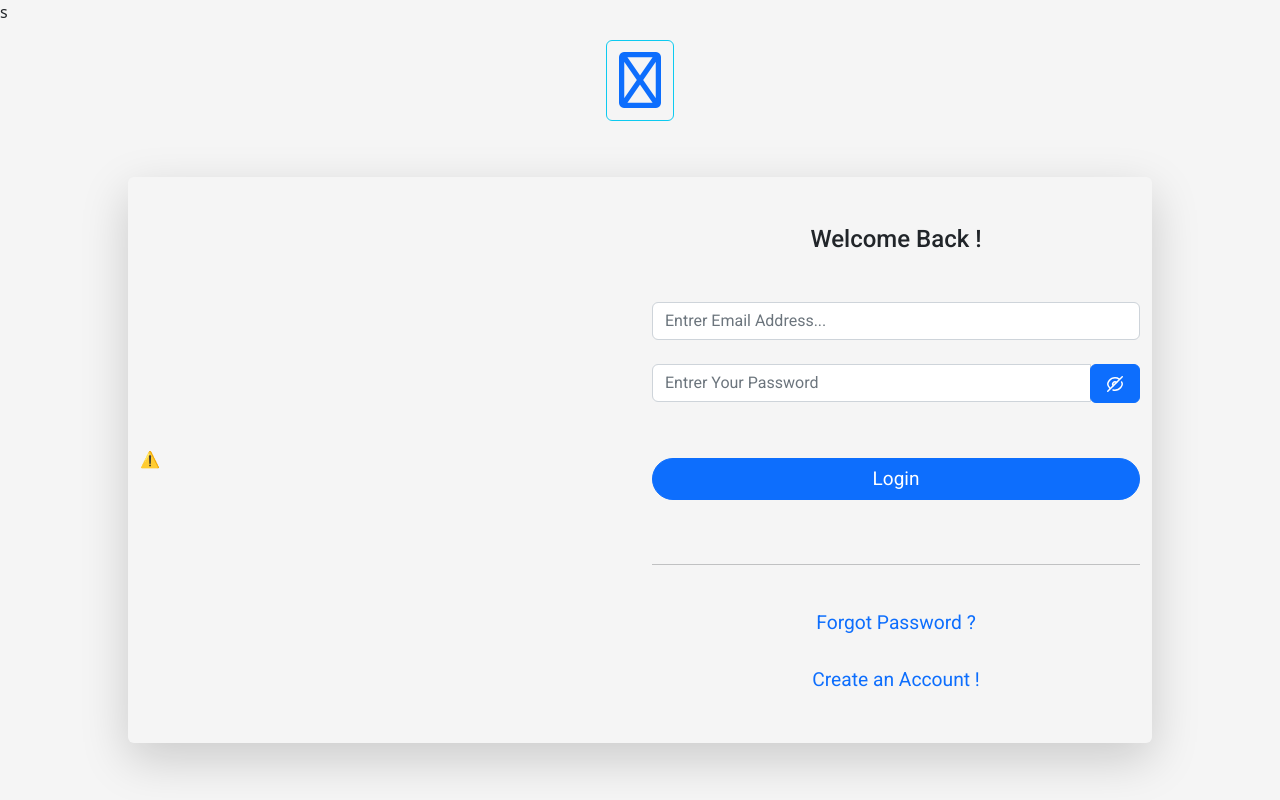
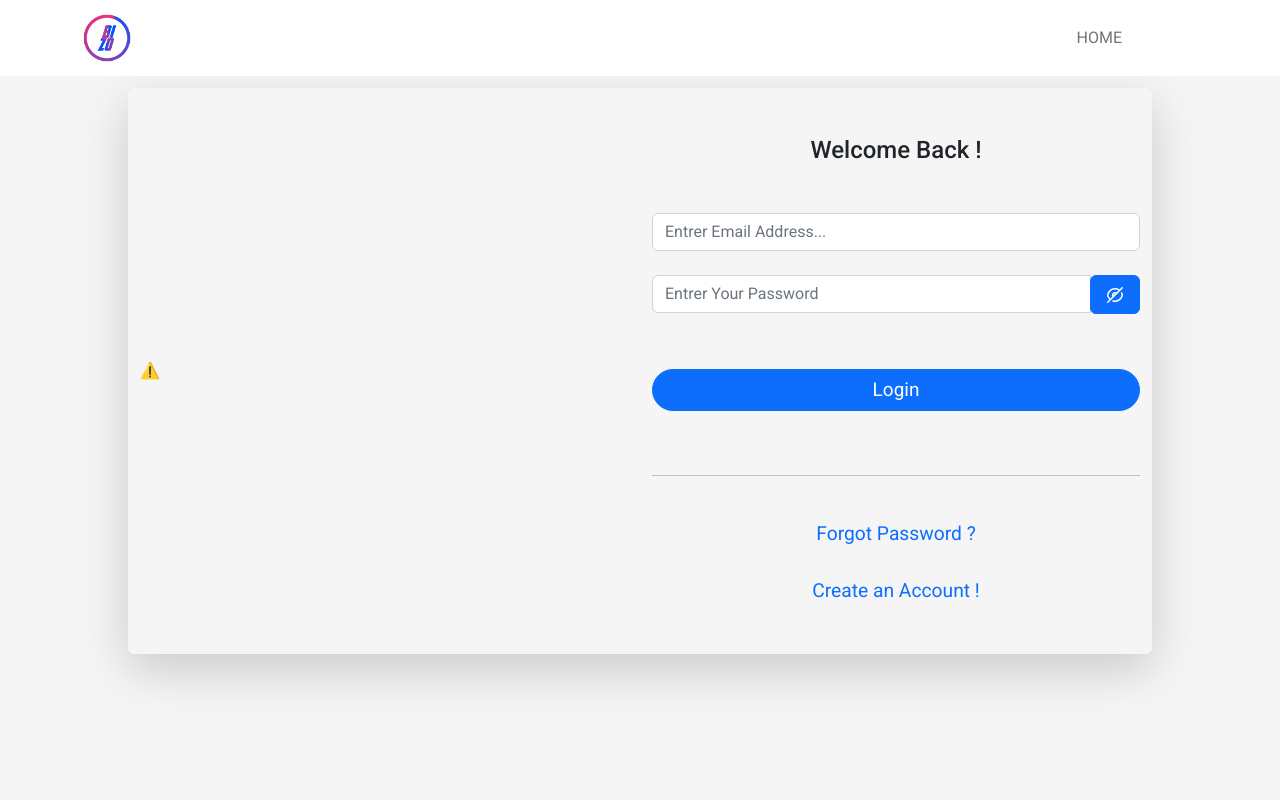
Before and after one commit to TalelMejri/Social-Media-project, a PHP site: page /auth/login in a window 1280 px wide. Run offline with PHP 8.4, Linux system fonts and the light colour scheme; some libraries are stand-ins or nearby versions.

Commit message:
add navbar in login,signup

```diff
--- a/auth/changerPassword/index.php
+++ b/auth/changerPassword/index.php
@@ -55,6 +55,7 @@
         exit;
     }
   }
+
   show:
   $template="changerPassword";
   $page_titel="Changer Password";
--- a/auth/login/login.phtml
+++ b/auth/login/login.phtml
@@ -1,21 +1,27 @@
 <style>
 
-img{
-  height:100%;
-  width:100%;
-}
+
 .fin{
   font-size:22px;
 }
 
 </style>
 
-
 <div class="login">
-   <div class="d-flex justify-content-center py-3">
-        <button class="text-center btn btn-outline-info d-block"><a href="../../"><i class="fa-solid fa-house-user display-4"></i></a> </button>
-  </div>
-<div class="d-flex p-3 m-4 justify-content-center">
+        <nav  class="mb-5 bg-white mb-5 navbar navbar-expand-lg text-uppercase fixed-top ">
+            <div class="container">
+                <a class="navbar-brand" href="##"><img src="../../assets/image/logo_final.png" width="50px" height="50px" alt=""> </a>
+                <button class="navbar-toggler text-uppercase font-weight-bold bg-primary  text-primary rounded" type="button" data-bs-toggle="collapse" data-bs-target="#navbarResponsive" aria-controls="navbarResponsive" aria-expanded="false" aria-label="Toggle navigation">
+                    <i style="color:#4fc3dc" class="fas fa-bars"></i>
+                </button>
+                <div  class="collapse navbar-collapse justify-content-end mx-5" id="navbarResponsive">
+                    <ul class="navbar-nav text-center  p-2">
+                        <li class="nav-item mx-0 mx-lg-1"><a class="nav-link link_navbar text-center px-0 px-lg-3 rounded" href="../../index.php">Home</a></li>
+                      </ul>
+                </div>
+            </div>
+        </nav>
+<div class="d-flex mt-5 p-3 m-4 justify-content-center">
     <div class="col-xl-10 col-md-12 col-lg-12">
           <div class="row shadow-lg rounded">
                 <div class="col-lg-6 d-none d-lg-block ">
```
Also changed, not shown: auth/signup/signup.phtml (+14 -7 lines).
